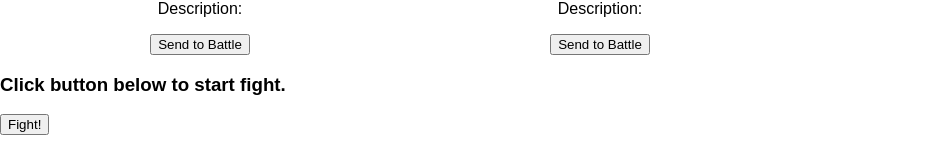
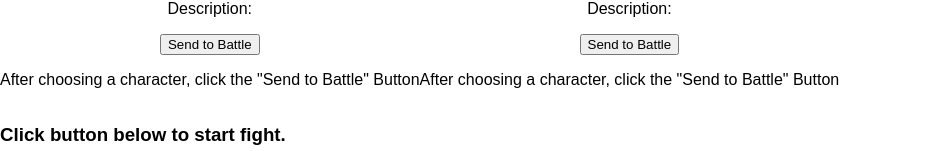
Before and after one commit to eddanieles/nerd-fight, a React (Create React App) app: page / in a window 1280 px wide. Shown: the part 412-563 px from the top of the page, without its empty margins (0-925 px from the left). Built offline with nearby package versions, Linux system fonts and the light colour scheme; the HTML template or start-up script is replaced by a standard one.

Commit message:
updated verbiage when sending to battle

```diff
--- a/src/FilterCharacter.js
+++ b/src/FilterCharacter.js
@@ -3,18 +3,30 @@ import $ from 'jquery';
 import characters from './data/characters.js';
 
 class FilterCharacter extends Component {
+  constructor(){
+    super();
+    this.state = {
+      fighterName: "",
+      readyToBattle: 'After choosing a character, click the "Send to Battle" Button'
+    }
+  }
   handleClick(e){
     e.preventDefault();
     let superhero = characters.filter(character => character.id === this.props.id);
     console.log(superhero[0]);
     this.props.characterArray.push(superhero[0]);
     console.log(this.props.characterArray);
+    this.setState({
+      fighterName: superhero[0].name,
+      readyToBattle: " is ready to fight!"
+    })
   }
   render(){
 
     return (
       <div>
         <button onClick={this.handleClick.bind(this)}>Send to Battle</button>
+        <p>{this.state.fighterName}{this.state.readyToBattle}</p>
       </div>
     );
   }
```
